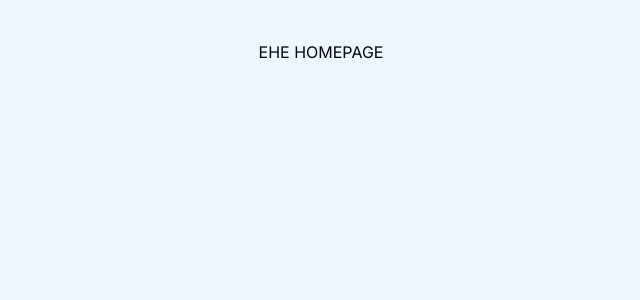
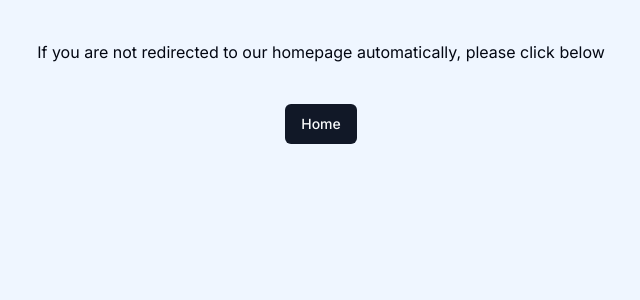
Before and after one commit to Buzxxx/ehe_next, a Next.js app: page / in a window 1280 px wide. Shown: the top 300 px of the page, without its empty margins (319-959 px from the left). Built offline with nearby package versions, Linux system fonts and the light colour scheme.

Commit message:
updated homepage redirection

```diff
--- a/src/app/page.tsx
+++ b/src/app/page.tsx
@@ -1,8 +1,22 @@
+import { Button } from "@/components/ui/button";
+import { Links } from "@/lib/constant";
+import Link from "next/link";
+
 export default function Home() {
   return (
     <>
       <div className="min-h-screen bg-blue-50">
-        <div className="flex justify-center md:pt-10">EHE HOMEPAGE</div>
+        <div className="flex justify-center md:pt-10">
+          <h2>
+            If you are not redirected to our homepage automatically, please
+            click below
+          </h2>
+        </div>
+        <div className="flex justify-center md:pt-10">
+          <Link href={Links.eheWebsiteHome}>
+            <Button className="align-middle mx-auto">Home</Button>
+          </Link>
+        </div>
       </div>
     </>
   );
```
